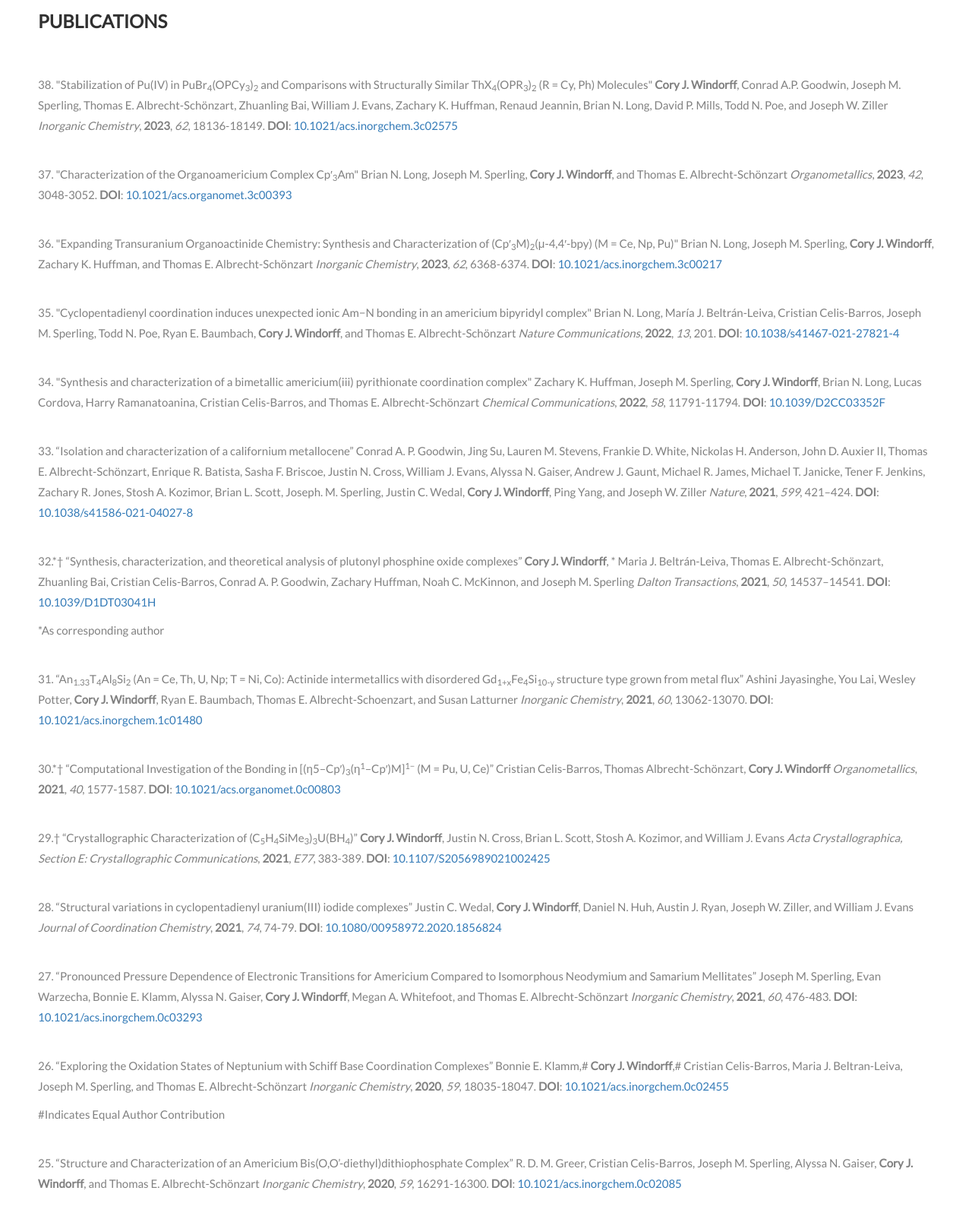
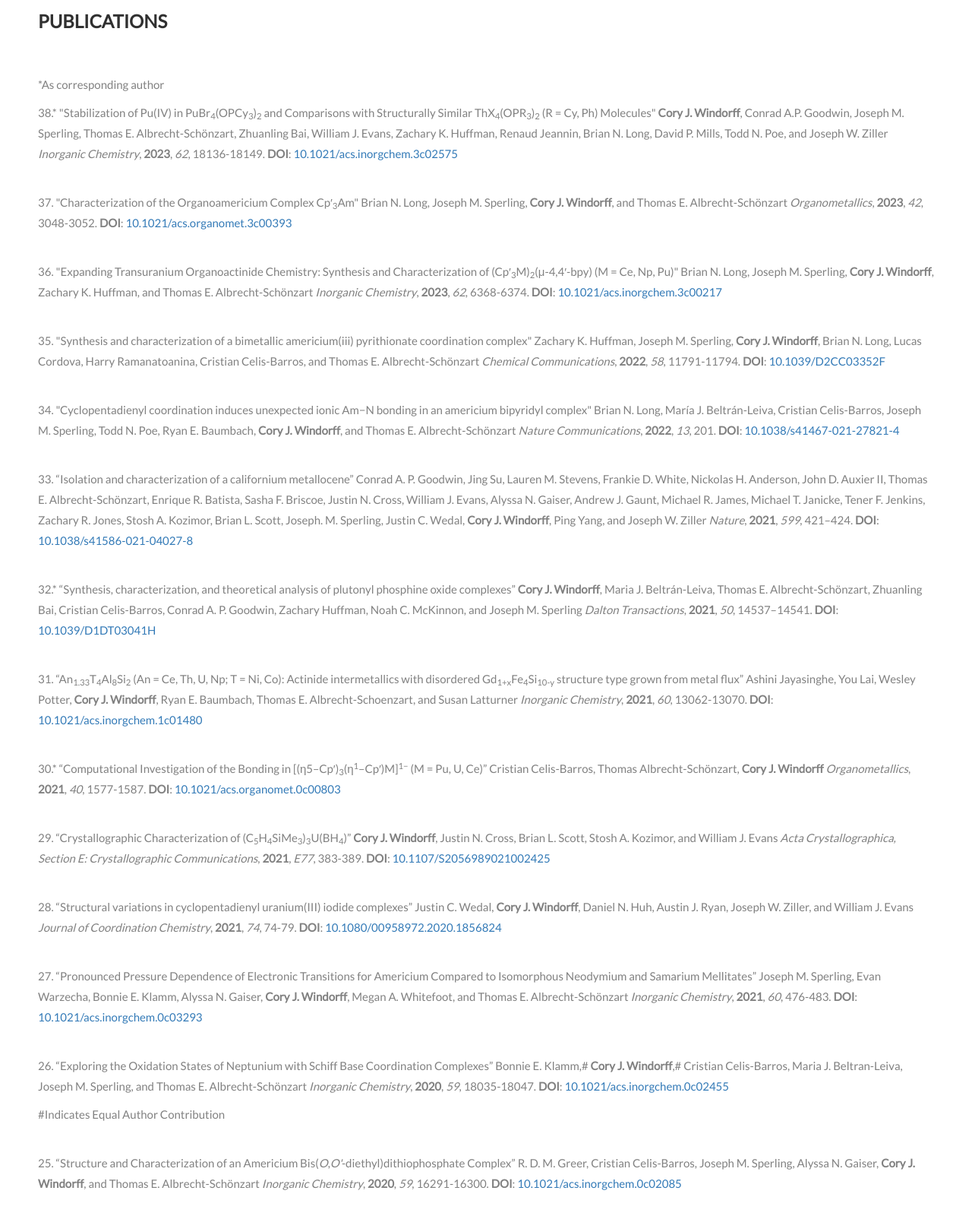
Before and after one commit to kelseyann77/windorfflab, a plain HTML site: page publications_complete.html in a window 1280 px wide. Shown: the part 500-2100 px from the top of the page at 76% size. Drawn offline with nearby package versions, Linux system fonts and the light colour scheme.

Commit message:
Update publications_complete.html
Made minor corrections to formatting and made one order change

```diff
--- a/publications_complete.html
+++ b/publications_complete.html
@@ -47,7 +47,8 @@
 <!-- Container (Publications) -->
 <div class="container-fluid">
   <h2>Publications</h2><br>
-  <p>38. "Stabilization of Pu(IV) in PuBr<sub>4</sub>(OPCy<sub>3</sub>)<sub>2</sub> and Comparisons with Structurally Similar ThX<sub>4</sub>(OPR<sub>3</sub>)<sub>2</sub> (R = Cy, Ph) Molecules"
+  <p>*As corresponding author</p>
+  <p>38.* "Stabilization of Pu(IV) in PuBr<sub>4</sub>(OPCy<sub>3</sub>)<sub>2</sub> and Comparisons with Structurally Similar ThX<sub>4</sub>(OPR<sub>3</sub>)<sub>2</sub> (R = Cy, Ph) Molecules"
     <b>Cory J. Windorff</b>, Conrad A.P. Goodwin, Joseph M. Sperling, Thomas E. Albrecht-Schönzart, Zhuanling Bai, William J. Evans, Zachary K. Huffman, Renaud Jeannin, Brian N. Long, David P. Mills, Todd N. Poe, and Joseph W. Ziller
     <i>Inorganic Chemistry</i>, <b>2023</b>, <i>62</i>, 18136-18149.
     <b>DOI</b>: <a href="https://pubs.acs.org/doi/abs/10.1021/acs.inorgchem.3c02575">10.1021/acs.inorgchem.3c02575</a></p>
@@ -56,22 +57,21 @@
     Brian N. Long, Joseph M. Sperling, <b>Cory J. Windorff</b>, and Thomas E. Albrecht-Schönzart
     <i>Organometallics</i>, <b>2023</b>, <i>42</i>, 3048-3052.
     <b>DOI</b>: <a href="https://pubs.acs.org/doi/abs/10.1021/acs.organomet.3c00393">10.1021/acs.organomet.3c00393</a></p>
-  </p>
   <br>
   <p>36. "Expanding Transuranium Organoactinide Chemistry: Synthesis and Characterization of (Cp′<sub>3</sub>M)<sub>2</sub>(μ-4,4′-bpy) (M = Ce, Np, Pu)"
     Brian N. Long, Joseph M. Sperling, <b>Cory J. Windorff</b>, Zachary K. Huffman, and Thomas E. Albrecht-Schönzart
     <i>Inorganic Chemistry</i>, <b>2023</b>, <i>62</i>, 6368-6374.
     <b>DOI</b>: <a href="https://pubs.acs.org/doi/abs/10.1021/acs.inorgchem.3c00217">10.1021/acs.inorgchem.3c00217</a></p>
   <br>
-  <p>35. "Cyclopentadienyl coordination induces unexpected ionic Am−N bonding in an americium bipyridyl complex"
+  <p>35. "Synthesis and characterization of a bimetallic americium(iii) pyrithionate coordination complex"
+    Zachary K. Huffman, Joseph M. Sperling, <b>Cory J. Windorff</b>, Brian N. Long, Lucas Cordova, Harry Ramanatoanina, Cristian Celis-Barros, and Thomas E. Albrecht-Schönzart
+    <i>Chemical Communications</i>, <b>2022</b>, <i>58</i>, 11791-11794.
+  <b>DOI</b>: <a href="https://pubs.rsc.org/en/content/articlelanding/2022/cc/d2cc03352f/">10.1039/D2CC03352F</a></p>
+  <br>
+     <p>34. "Cyclopentadienyl coordination induces unexpected ionic Am−N bonding in an americium bipyridyl complex"
     Brian N. Long, María J. Beltrán-Leiva, Cristian Celis-Barros, Joseph M. Sperling, Todd N. Poe, Ryan E. Baumbach, <b>Cory J. Windorff</b>, and Thomas E. Albrecht-Schönzart
     <i>Nature Communications</i>, <b>2022</b>, <i>13</i>, 201.
     <b>DOI</b>: <a href="https://www.nature.com/articles/s41467-021-27821-4">10.1038/s41467-021-27821-4</a></p>
-  <br>
-  <p>34. "Synthesis and characterization of a bimetallic americium(iii) pyrithionate coordination complex"
-    Zachary K. Huffman, Joseph M. Sperling, <b>Cory J. Windorff</b>, Brian N. Long, Lucas Cordova, Harry Ramanatoanina, Cristian Celis-Barros, and Thomas E. Albrecht-Schönzart
-    <i>Chemical Communications</i>, <b>2022</b>, <i>58</i>, 11791-11794.
-  <b>DOI</b>: <a href="https://pubs.rsc.org/en/content/articlelanding/2022/cc/d2cc03352f/">10.1039/D2CC03352F</a></p>
   <br>
   <p>33. “Isolation and characterization of a californium metallocene”
     Conrad A. P. Goodwin, Jing Su, Lauren M. Stevens, Frankie D. White, Nickolas H. Anderson, John D. Auxier II, Thomas E. Albrecht-Schönzart, Enrique R. Batista, Sasha F. Briscoe, Justin N. Cross, William J. Evans, Alyssa N. Gaiser, Andrew J. Gaunt,
@@ -79,23 +79,22 @@
     <i>Nature</i>, <b>2021</b>, <i>599</i>, 421–424.
     <b>DOI</b>: <a href="https://www.nature.com/articles/s41586-021-04027-8">10.1038/s41586-021-04027-8</a></p>
   <br>
-  <p>32.*† “Synthesis, characterization, and theoretical analysis of plutonyl phosphine oxide complexes”
-    <b>Cory J. Windorff</b>, * Maria J. Beltrán-Leiva, Thomas E. Albrecht-Schönzart, Zhuanling Bai, Cristian Celis-Barros, Conrad A. P. Goodwin, Zachary Huffman, Noah C. McKinnon, and Joseph M. Sperling
+  <p>32.* “Synthesis, characterization, and theoretical analysis of plutonyl phosphine oxide complexes”
+    <b>Cory J. Windorff</b>, Maria J. Beltrán-Leiva, Thomas E. Albrecht-Schönzart, Zhuanling Bai, Cristian Celis-Barros, Conrad A. P. Goodwin, Zachary Huffman, Noah C. McKinnon, and Joseph M. Sperling
     <i>Dalton Transactions</i>, <b>2021</b>, <i>50</i>, 14537–14541.
     <b>DOI</b>: <a href="https://pubs.rsc.org/en/content/articlelanding/<b>2021</b>/DT/D1DT03041H">10.1039/D1DT03041H</a></p>
-  <p>*As corresponding author</p>
   <br>
   <p>31. “An<sub>1.33</sub>T<sub>4</sub>Al<sub>8</sub>Si<sub>2</sub> (An = Ce, Th, U, Np; T = Ni, Co):  Actinide intermetallics with disordered Gd<sub>1+x</sub>Fe<sub>4</sub>Si<sub>10-y</sub> structure type grown from metal flux”
     Ashini Jayasinghe, You Lai, Wesley Potter, <b>Cory J. Windorff</b>, Ryan E. Baumbach, Thomas E. Albrecht-Schoenzart, and Susan Latturner
     <i>Inorganic Chemistry</i>, <b>2021</b>, <i>60</i>, 13062-13070.
     <b>DOI</b>: <a href="https://pubs.acs.org/<b>DOI</b>/10.1021/acs.inorgchem.1c01480">10.1021/acs.inorgchem.1c01480</a></p>
   <br>
-  <p>30.*† “Computational Investigation of the Bonding in [(η</sup>5</sup>–Cp′)<sub>3</sub>(η<sup>1</sup>–Cp′)M]<sup>1−</sup> (M = Pu, U, Ce)”
+  <p>30.* “Computational Investigation of the Bonding in [(η</sup>5</sup>–Cp′)<sub>3</sub>(η<sup>1</sup>–Cp′)M]<sup>1−</sup> (M = Pu, U, Ce)”
     Cristian Celis-Barros, Thomas Albrecht-Schönzart, <b>Cory J. Windorff</b>
     <i>Organometallics</i>, <b>2021</b>, <i>40</i>, 1577-1587.
     <b>DOI</b>: <a href="https://pubs.acs.org/<b>DOI</b>/10.1021/acs.organomet.0c00803">10.1021/acs.organomet.0c00803</a></p>
   <br>
-  <p>29.† “Crystallographic Characterization of (C<sub>5</sub>H<sub>4</sub>SiMe<sub>3</sub>)<sub>3</sub>U(BH<sub>4</sub>)”
+  <p>29. “Crystallographic Characterization of (C<sub>5</sub>H<sub>4</sub>SiMe<sub>3</sub>)<sub>3</sub>U(BH<sub>4</sub>)”
     <b>Cory J. Windorff</b>, Justin N. Cross, Brian L. Scott, Stosh A. Kozimor, and William J. Evans
     <i>Acta Crystallographica, Section E: Crystallographic Communications</i>, <b>2021</b>, <i>E77</i>, 383-389.
     <b>DOI</b>: <a href="https://<b>DOI</b>.org/10.1107/S2056989021002425">10.1107/S2056989021002425</a></p>
@@ -107,16 +106,13 @@
   <br>
   <p>27. “Pronounced Pressure Dependence of Electronic Transitions for Americium Compared to Isomorphous Neodymium and Samarium Mellitates”
     Joseph M. Sperling, Evan Warzecha, Bonnie E. Klamm, Alyssa N. Gaiser, <b>Cory J. Windorff</b>, Megan A. Whitefoot, and Thomas E. Albrecht-Schönzart
-    <i>Inorganic Chemistry</i>, <b>2021</b>, <i>60</i>, 476-483.
-    <b>DOI</b>: <a href="https://pubs.acs.org/doi/10.1021/acs.inorgchem.0c03293">10.1021/acs.inorgchem.0c03293</a></p>
+    <i>Inorganic Chemistry</i>, <b>2021</b>, <i>60</i>, 476-483. <b>DOI</b>: <a href="https://pubs.acs.org/doi/10.1021/acs.inorgchem.0c03293">10.1021/acs.inorgchem.0c03293</a></p>
   <br>
   <p>26. “Exploring the Oxidation States of Neptunium with Schiff Base Coordination Complexes”
     Bonnie E. Klamm,# <b>Cory J. Windorff</b>,# Cristian Celis-Barros, Maria J. Beltran-Leiva, Joseph M. Sperling, and Thomas E. Albrecht-Schönzart
-    <i>Inorganic Chemistry</i>, <b>2020</b>, <i>59</i>, 18035-18047.
-    <b>DOI</b>: <a href="https://pubs.acs.org/doi/10.1021/acs.inorgchem.0c02455">10.1021/acs.inorgchem.0c02455</a></p>
-<p>#Indicates Equal Author Contribution</p>
+    <i>Inorganic Chemistry</i>, <b>2020</b>, <i>59</i>, 18035-18047. <b>DOI</b>: <a href="https://pubs.acs.org/doi/10.1021/acs.inorgchem.0c02455">10.1021/acs.inorgchem.0c02455</a></p> <p>#Indicates Equal Author Contribution</p>
   <br>
-  <p>25. “Structure and Characterization of an Americium Bis(O,O’-diethyl)dithiophosphate Complex”
+  <p>25. “Structure and Characterization of an Americium Bis(<i>O</i>,<i>O'</i>-diethyl)dithiophosphate Complex”
     R. D. M. Greer, Cristian Celis-Barros, Joseph M. Sperling, Alyssa N. Gaiser, <b>Cory J. Windorff</b>, and Thomas E. Albrecht-Schönzart
     <i>Inorganic Chemistry</i>, <b>2020</b>, <i>59</i>, 16291-16300.
     <b>DOI</b>: <a href="https://pubs.acs.org/doi/10.1021/acs.inorgchem.0c02085">10.1021/acs.inorgchem.0c02085</a></p>
@@ -155,15 +151,14 @@
   <p>18. “Probing a variation of the inverse-trans-influence in americium and lanthanide tribromide tris(tricyclohexyl phosphine oxide) complexes†”
     <b>Cory J. Windorff</b>, Cristian Celis-Barros, Joseph M. Sperling, Noah C. McKinnon, and Thomas E. Albrecht-Schmitt
     <i>Chemical Science</i>, <b>2020</b>, <i>11</i>, 2770–2782.
-    <b>DOI</b>:  <a href="https://pubs.rsc.org/en/content/articlelanding/2020/SC/C9SC05268B">10.1039/C9SC05268B</a></p>
-    <p>Chem. Rxiv preprint October, <b>2019</b>. <b>DOI</b>: <a href="https://chemrxiv.org/articles/Probing_the_Inverse_Trans_Influence_in_Americium_and_Lanthanide_Tribromide_Tris_tricyclohexylphosphine_oxide_/9992402"> 10.26434/chemrxiv.9992402</a></p>
+    <b>DOI</b>:  <a href="https://pubs.rsc.org/en/content/articlelanding/2020/SC/C9SC05268B">10.1039/C9SC05268B</a></p> <p>Chem. Rxiv preprint October, <b>2019</b>. <b>DOI</b>: <a href="https://chemrxiv.org/articles/Probing_the_Inverse_Trans_Influence_in_Americium_and_Lanthanide_Tribromide_Tris_tricyclohexylphosphine_oxide_/9992402"> 10.26434/chemrxiv.9992402</a></p>
   <br>
   <p>17. “Synthesis, Spectroscopy and Theoretical Details of Uranyl Schiff-Base Coordination Complexes”
     Bonnie E. Klamm, <b>Cory J. Windorff</b>, Cristian Celis-Barros, Matthew L. Marsh, and Thomas E. Albrecht-Schmitt
     <i>Inorganic Chemistry</i>, <b>2020</b>, <i>59</i>, 23–31.
     <b>DOI</b>: <a href="https://pubs.acs.org/doi/10.1021/acs.inorgchem.9b00477"> 10.1021/acs.inorgchem.9b00477 </a></p>
   <br>
-  <p>16. “tert-Butyl(cyclopentadienyl) Ligands Will Stabilize Nontraditional +2 Rare-Earth Metal Ions”
+  <p>16. “<i>tert</i>-Butyl(cyclopentadienyl) Ligands Will Stabilize Nontraditional +2 Rare-Earth Metal Ions”
     Mary A. Angadol, David H. Woen, <b>Cory J. Windorff</b>, Joseph W. Ziller, and William J. Evans
     <i>Organometallics</i>, <b>2019</b>, <i>38</i>, 1151–1158.
     <b>DOI</b>: <a href="https://pubs.acs.org/doi/10.1021/acs.organomet.8b00941"> 10.1021/acs.organomet.8b00941</a></p>
@@ -183,21 +178,20 @@
     <i>Inorganic Chemistry</i>, <b>2018</b>, <i>57</i>, 15389–15398.
     <b>DOI</b>: <a href="https://pubs.acs.org/doi/10.1021/acs.inorgchem.8b02700"> 10.1021/acs.inorgchem.8b02700 </a></p>
   <br>
-  <p>12. “Synthesis of uranium-in-cryptand complexes†”
+  <p>12. “Synthesis of uranium-in-cryptand complexes”
     Daniel N. Huh, <b>Cory J. Windorff</b>, Joseph W. Ziller, and William J. Evans
     <i>Chemical Communications</i>, <b>2018</b>, <i>54</i>, 10272–10275.
     <b>DOI</b>:  <a href="https://pubs.rsc.org/en/Content/ArticleLanding/2018/CC/C8CC05341C#!divAbstract">10.1039/C8CC05341C</a></p>
   <br>
-  <p>11. “Schiff-base coordination complexes with plutonium(IV) and cerium(IV)†”
+  <p>11. “Schiff-base coordination complexes with plutonium(IV) and cerium(IV)”
     Bonnie E. Klamm, <b>Cory J. Windorff</b>, Matthew L. Marsh, David S. Meeker, and Thomas E. Albrecht-Schmitt
     <i>Chemical Communications</i>, <b>2018</b>, <i>54</i>, 8634–8636.
     <b>DOI</b>: <a href="https://pubs.rsc.org/en/Content/ArticleLanding/2018/CC/C8CC03571G#!divAbstract"> 10.1039/C8CC03571G</a></p>
   <br>
   <p>10. “Identiﬁcation of the Formal +2 Oxidation State of Neptunium: Synthesis and Structural Characterization of {Np<sup>II</sup>[C<sub>5</sub>H<sub>3</sub>(SiMe<sub>3</sub>)<sub>2</sub>]<sub>3</sub>}<sup>1−</sup> ”
-    Jing Su,# <b>Cory J. Windorff</b>,# Enrique R. Batista, William J. Evans, Andrew J. Gaunt, Michael T. Janicke, Stosh A. Kozimor, Brian L. Scott, David H. Woen, and Ping Yang
+    Jing Su,<sup>#</sup> <b>Cory J. Windorff</b>,<sup>#</sup> Enrique R. Batista, William J. Evans, Andrew J. Gaunt, Michael T. Janicke, Stosh A. Kozimor, Brian L. Scott, David H. Woen, and Ping Yang
     <i>Journal of the American Chemical Society</i>, <b>2018</b>, <i>140</i>, 7425−7428.
-    <b>DOI</b>: <a href="https://pubs.acs.org/doi/10.1021/jacs.8b03907"> 10.1021/jacs.8b03907 </a></p>
-  <p>#Indicates Equal Author Contribution</p>
+    <b>DOI</b>: <a href="https://pubs.acs.org/doi/10.1021/jacs.8b03907"> 10.1021/jacs.8b03907 </a></p> <p><sup>#</sup>>Indicates Equal Author Contribution</p>
   <br>
   <p>9. “Trimethylsilyl versus Bis(trimethylsilyl) Substitution in Tris(cyclopentadienyl) Complexes of La, Ce, and Pr: Comparison of Structure, Magnetic Properties, and Reactivity”
     Chad T. Palumbo, Lucy E. Darago, <b>Cory J. Windorff</b>, Joseph W. Ziller, and William J. Evans
```
